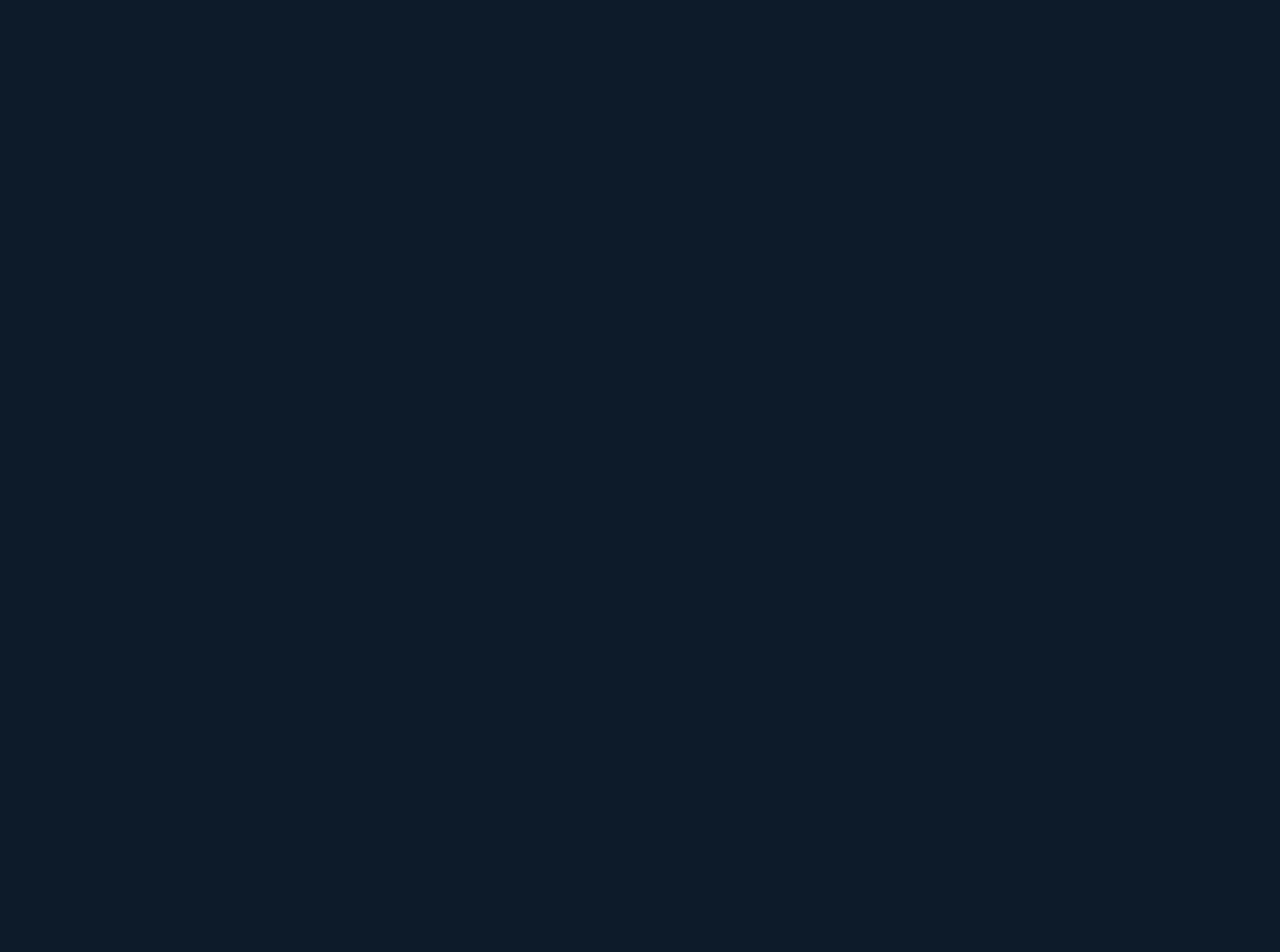
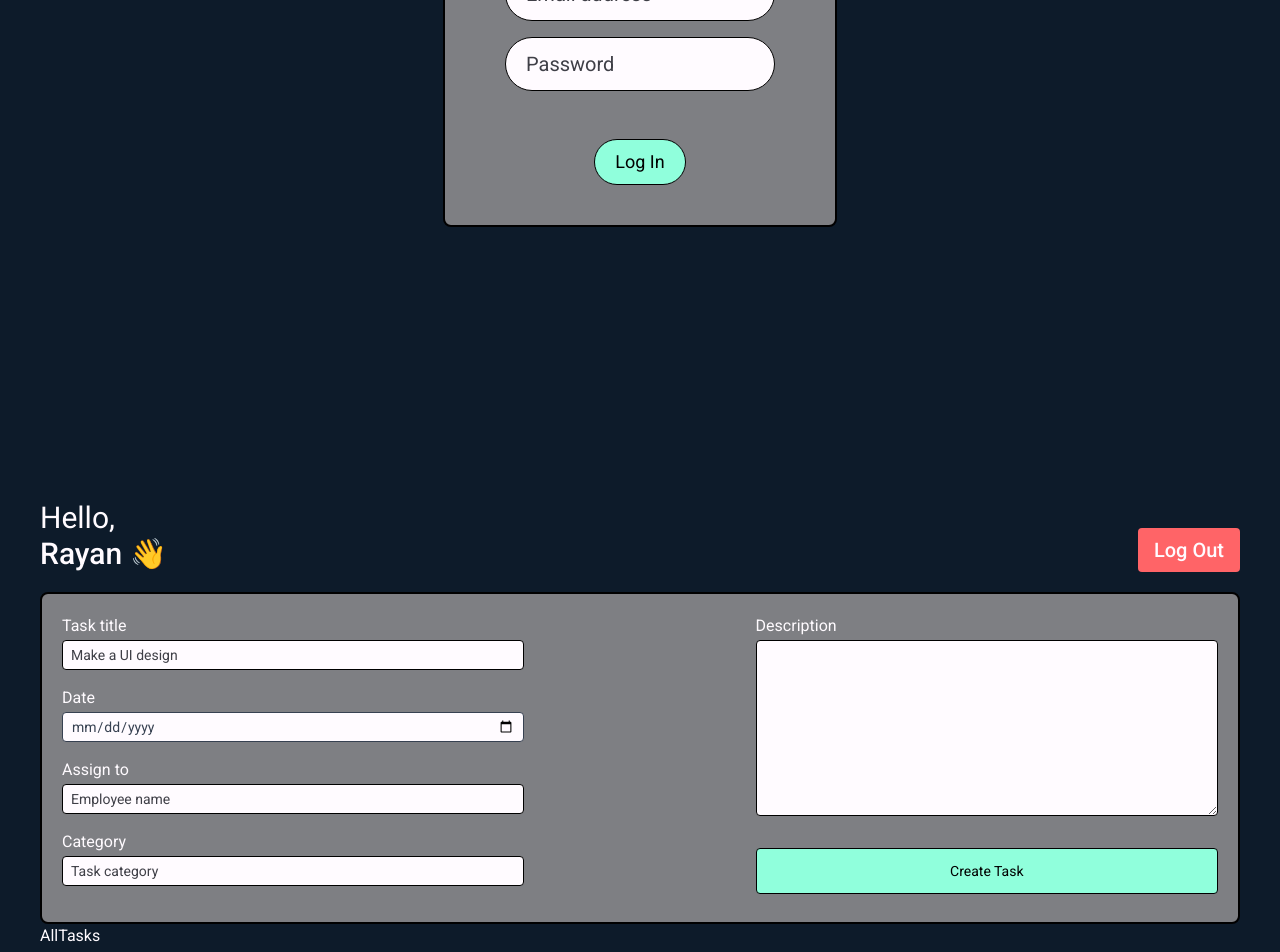
Before and after one commit to rayansiingh/Employee-Management-Tool, a React (Vite) app: page / in a window 1280 px wide. Shown: the part 340-1292 px from the top of the page. Before the commit the page ends 800 px from the top, so only its background shows below. Built offline with nearby package versions, Linux system fonts and the light colour scheme.

Commit message:
Admin dashboard - Create task basic UI done

```diff
--- a/src/App.jsx
+++ b/src/App.jsx
@@ -1,12 +1,14 @@
 import React from "react";
 import Login from "./components/Auth/Login";
 import EmployeeDashboard from "./components/Dashboard/EmployeeDashboard";
+import AdminDashboard from "./components/Dashboard/AdminDashboard";
 
 function App() {
   return (
     <>
-      {/* <Login /> */}
+      <Login />
       {/* <EmployeeDashboard /> */}
+      <AdminDashboard />
     </>
   );
 }
--- a/src/components/Auth/Login.jsx
+++ b/src/components/Auth/Login.jsx
@@ -9,27 +9,30 @@ function Login() {
   };
   return (
     <div className="flex items-center justify-center h-screen w-screen">
-      <div className="bg-[#7e7f83] rounded-lg py-10 px-15 border-2">
+      <div className="bg-[#7e7f83] rounded-lg py-10 px-15 border-2 border-black">
         <form
           className="flex flex-col items-center justify-center gap-4"
           onSubmit={handleSubmit(handleFormSubmit)}
         >
           <input
             {...register("email", { required: true })}
-            className="rounded-full py-3 px-5 text-xl outline-none placeholder:text-zinc-700 mt-8 border-1"
+            className="bg-[#fffbff] rounded-full py-3 px-5 text-xl outline-none placeholder:text-zinc-700 mt-8 border-1"
             type="email"
             placeholder="Email address"
+            style={{ color: "black" }}
           />
           <input
             {...register("password", { required: true })}
-            className="rounded-full py-3 px-5 text-xl outline-none placeholder:text-zinc-700 border-1"
+            className="bg-[#fffbff] rounded-full py-3 px-5 text-xl outline-none placeholder:text-zinc-700 border-1"
             type="password"
             placeholder="Password"
+            style={{ color: "black" }}
           />
           <input
-            className="bg-[#90FFDC] border-1 border-black rounded-full py-2 px-5 text-lg mt-8 font-base"
+            className="bg-[#90FFDC] hover:bg-emerald-300 border-1 rounded-full py-2 px-5 text-lg mt-8 font-base"
             type="submit"
             value="Log In"
+            style={{ color: "black" }}
           />
         </form>
       </div>
--- a/src/components/Dashboard/AdminDashboard.jsx
+++ b/src/components/Dashboard/AdminDashboard.jsx
@@ -0,0 +1,16 @@
+import React from "react";
+import Header from "../Others/Header";
+import CreateTask from "../Others/CreateTask";
+import AllTasks from "../Others/AllTasks";
+
+function AdminDashboard() {
+  return (
+    <div className="h-screen w-full p-10">
+      <Header />
+      <CreateTask />
+      <AllTasks />
+    </div>
+  );
+}
+
+export default AdminDashboard;
--- /dev/null
+++ b/src/components/Others/AllTasks.jsx
@@ -0,0 +1,7 @@
+import React from "react";
+
+const AllTasks = () => {
+  return <div>AllTasks</div>;
+};
+
+export default AllTasks;
--- /dev/null
+++ b/src/components/Others/CreateTask.jsx
@@ -0,0 +1,73 @@
+import React from "react";
+
+function CreateTask() {
+  return (
+    <div className="p-5 bg-[#7e7f83] mt-5 rounded-lg border-2 border-black">
+      <form className="flex flex-wrap w-full items-start justify-between">
+        <div className="w-1/2">
+          <div>
+            <h3 style={{ color: "#fffbff" }} className="text-base  mb-0.5">
+              Task title
+            </h3>
+            <input
+              className="text-sm py-1 px-2 w-4/5 rounded outline-none border-1 bg-[#fffbff] mb-4 placeholder:text-zinc-700"
+              style={{ color: "black" }}
+              type="text"
+              placeholder="Make a UI design"
+            />
+          </div>
+          <div>
+            <h3 style={{ color: "#fffbff" }} className="text-base  mb-0.5">
+              Date
+            </h3>
+            <input
+              style={{ color: "#374151" }}
+              className="text-sm py-1 px-2 w-4/5 rounded outline-none border-1 bg-[#fffbff] mb-4"
+              type="date"
+            />
+          </div>
+          <div>
+            <h3 style={{ color: "#fffbff" }} className="text-base  mb-0.5">
+              Assign to
+            </h3>
+            <input
+              className="text-sm py-1 px-2 w-4/5 rounded outline-none border-1 bg-[#fffbff] mb-4 placeholder:text-zinc-700"
+              style={{ color: "black" }}
+              type="text"
+              placeholder="Employee name"
+            />
+          </div>
+          <div>
+            <h3 style={{ color: "#fffbff" }} className="text-base  mb-0.5">
+              Category
+            </h3>
+            <input
+              className="text-sm py-1 px-2 w-4/5 rounded outline-none border-1 bg-[#fffbff] mb-4 placeholder:text-zinc-700"
+              type="text"
+              placeholder="Task category"
+              style={{ color: "black" }}
+            />
+          </div>
+        </div>
+
+        <div className="w-2/5 flex flex-col items-start">
+          <h3 className="text-base text-[#fffbff] mb-0.5">Description</h3>
+          <textarea
+            style={{ color: "black" }}
+            className="w-full h-44 text-sm py-2 px-4 rounded outline-none border-1 bg-[#fffbff] mb-4"
+            name=""
+            id=""
+          ></textarea>
+          <input
+            className="bg-[#90FFDC] hover:bg-emerald-300 py-3 px-5 rounded text-sm mt-4 w-full border-1 font-base"
+            type="submit"
+            value="Create Task"
+            style={{ color: "black" }}
+          />
+        </div>
+      </form>
+    </div>
+  );
+}
+
+export default CreateTask;
--- a/src/components/Others/TaskListNumbers.jsx
+++ b/src/components/Others/TaskListNumbers.jsx
@@ -3,22 +3,22 @@ import React from "react";
 function TaskListNumbers() {
   return (
     <div className="flex justify-baseline gap-5 w-full mt-10">
-      <div className="px-9 py-6 rounded-xl w-[45%] bg-zinc-500">
+      <div className="px-9 py-6 rounded-xl w-[45%] bg-zinc-500 border-black border-1">
         <h2 className="text-3xl font-semibold">0</h2>
         <h3 className="text-xl font-medium">New Task</h3>
       </div>
 
-      <div className="px-9 py-6 rounded-xl w-[45%] bg-zinc-500">
+      <div className="px-9 py-6 rounded-xl w-[45%] bg-zinc-500 border-black border-1">
         <h2 className="text-3xl font-semibold">0</h2>
         <h3 className="text-xl font-medium">New Task</h3>
       </div>
 
-      <div className="px-9 py-6 rounded-xl w-[45%] bg-zinc-500">
+      <div className="px-9 py-6 rounded-xl w-[45%] bg-zinc-500 border-black border-1">
         <h2 className="text-3xl font-semibold">0</h2>
         <h3 className="text-xl font-medium">New Task</h3>
       </div>
 
-      <div className="px-9 py-6 rounded-xl w-[45%] bg-zinc-500">
+      <div className="px-9 py-6 rounded-xl w-[45%] bg-zinc-500 border-black border-1">
         <h2 className="text-3xl font-semibold">0</h2>
         <h3 className="text-xl font-medium">New Task</h3>
       </div>
--- a/src/components/TaskList/TaskList.jsx
+++ b/src/components/TaskList/TaskList.jsx
@@ -6,7 +6,7 @@ const TaskList = () => {
       id="taskList"
       className="scrollbar-hide h-[55%] w-full py-5 mt-10 flex items-center justify-start gap-5 flex-nowrap overflow-x-auto"
     >
-      <div className="h-full bg-[#7e7f83] w-96 p-5 rounded-xl shrink-0">
+      <div className="h-full bg-[#7e7f83] w-96 p-5 rounded-xl shrink-0 border-black border-1">
         <div className="flex justify-between items-center">
           <h3 className="bg-red-400 px-3 py-1 rounded text-sm">High</h3>
           <h4 className="text-sm">20 feb 2025</h4>
@@ -18,7 +18,7 @@ const TaskList = () => {
         </p>
       </div>
 
-      <div className="h-full bg-[#7e7f83] w-96 p-5 rounded-xl shrink-0">
+      <div className="h-full bg-[#7e7f83] w-96 p-5 rounded-xl shrink-0 border-black border-1">
         <div className="flex justify-between items-center">
           <h3 className="bg-red-400 px-3 py-1 rounded text-sm">High</h3>
           <h4 className="text-sm">20 feb 2025</h4>
@@ -29,7 +29,7 @@ const TaskList = () => {
           facilis velit est inventore! Nihil, eligendi.
         </p>
       </div>
-      <div className="h-full bg-[#7e7f83] w-96 p-5 rounded-xl shrink-0">
+      <div className="h-full bg-[#7e7f83] w-96 p-5 rounded-xl shrink-0 border-black border-1">
         <div className="flex justify-between items-center">
           <h3 className="bg-red-400 px-3 py-1 rounded text-sm">High</h3>
           <h4 className="text-sm">20 feb 2025</h4>
@@ -40,7 +40,7 @@ const TaskList = () => {
           facilis velit est inventore! Nihil, eligendi.
         </p>
       </div>
-      <div className="h-full bg-[#7e7f83] w-96 p-5 rounded-xl shrink-0">
+      <div className="h-full bg-[#7e7f83] w-96 p-5 rounded-xl shrink-0 border-black border-1">
         <div className="flex justify-between items-center">
           <h3 className="bg-red-400 px-3 py-1 rounded text-sm">High</h3>
           <h4 className="text-sm">20 feb 2025</h4>
@@ -51,7 +51,7 @@ const TaskList = () => {
           facilis velit est inventore! Nihil, eligendi.
         </p>
       </div>
-      <div className="h-full bg-[#7e7f83] w-96 p-5 rounded-xl shrink-0">
+      <div className="h-full bg-[#7e7f83] w-96 p-5 rounded-xl shrink-0 border-black border-1">
         <div className="flex justify-between items-center">
           <h3 className="bg-red-400 px-3 py-1 rounded text-sm">High</h3>
           <h4 className="text-sm">20 feb 2025</h4>
@@ -62,7 +62,7 @@ const TaskList = () => {
           facilis velit est inventore! Nihil, eligendi.
         </p>
       </div>
-      <div className="h-full bg-[#7e7f83] w-96 p-5 rounded-xl shrink-0">
+      <div className="h-full bg-[#7e7f83] w-96 p-5 rounded-xl shrink-0 border-black border-1">
         <div className="flex justify-between items-center">
           <h3 className="bg-red-400 px-3 py-1 rounded text-sm">High</h3>
           <h4 className="text-sm">20 feb 2025</h4>
--- a/src/index.css
+++ b/src/index.css
@@ -1,9 +1,8 @@
 @import "tailwindcss";
 
 * {
-    color: #fffbff;
+  color: #fffbff;
 }
-
 #taskList::-webkit-scrollbar {
   display: none; /* Hide the scrollbar */
 }
```
